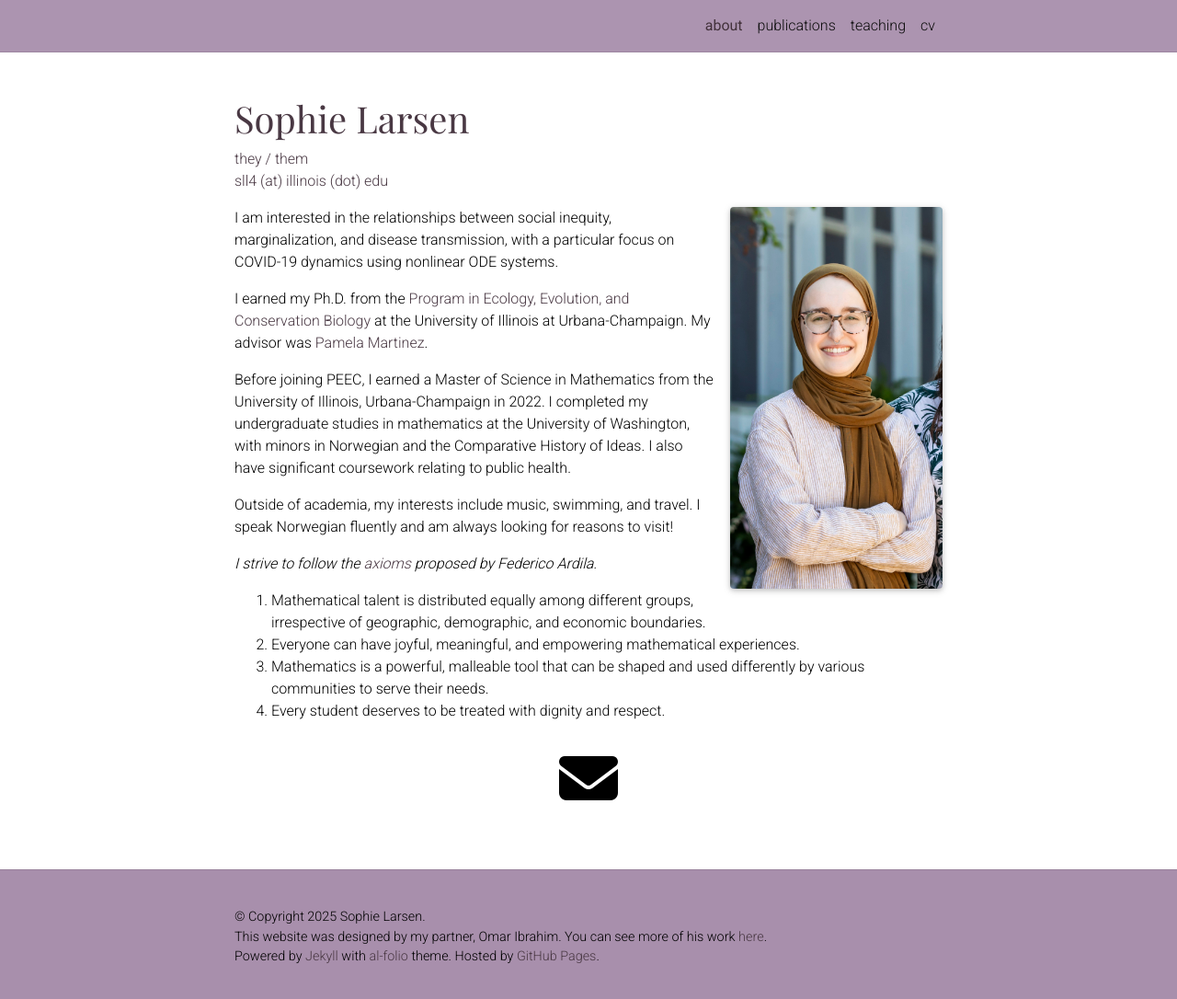
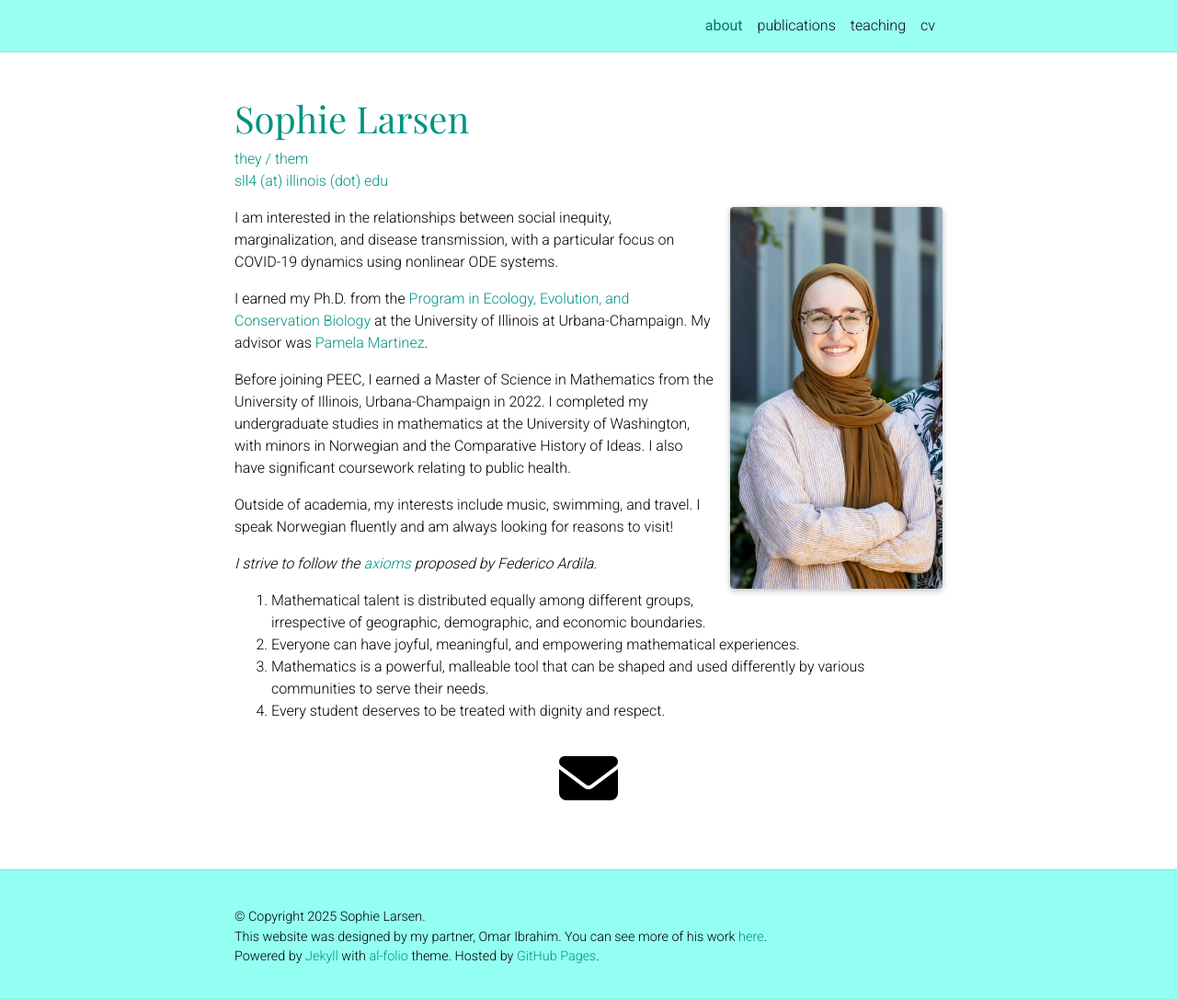
Before and after one commit to SL-Larsen/SL-Larsen.github.io, a Jekyll site: the page built from _pages/about.md, in a window 1280 px wide and 1091 px high. Shown: the top 1086 px of the window at 92% size. Built offline with Jekyll 4.4.1, drawn with Linux system fonts in a browser that asks for light colours; full-size pictures stand in for the smaller copies a plugin makes; some web fonts are replaced; comment, search, counter and statistics services are not loaded; a style sheet for code colours, icons or effects is not loaded.

Commit message:
update colors

```diff
--- a/_sass/_themes.scss
+++ b/_sass/_themes.scss
@@ -7,8 +7,8 @@
   --global-code-bg-color: #{$code-bg-color-light};
   --global-text-color: #{$black-color};
   --global-text-color-light: #{$grey-color};
-  --global-theme-color: #493843;
-  --global-hover-color: #493843;
+  --global-theme-color: #009381;
+  --global-hover-color: #009381;
   --global-hover-text-color: #{$white-color};
   --global-footer-bg-color: #{$grey-color-dark};
   --global-footer-text-color: #{$grey-color-light};
@@ -17,8 +17,8 @@
   --global-divider-color: rgba(0,0,0,.1);
   --global-card-bg-color: #{$white-color};
 
-  --accent-bg-color: #A88FAC;
-  --accent-dark-color: #392731;
+  --accent-bg-color: #93fff2;
+  --accent-dark-color: #006b5e;
 
   --global-tip-block: #42b983;
   --global-tip-block-bg: #e2f5ec;
```
